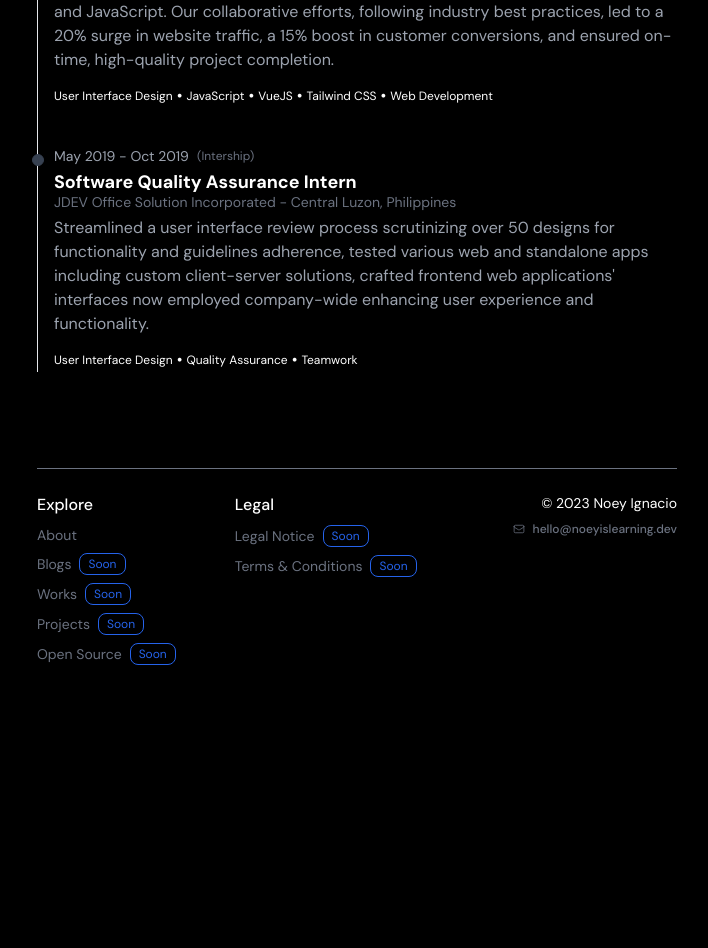
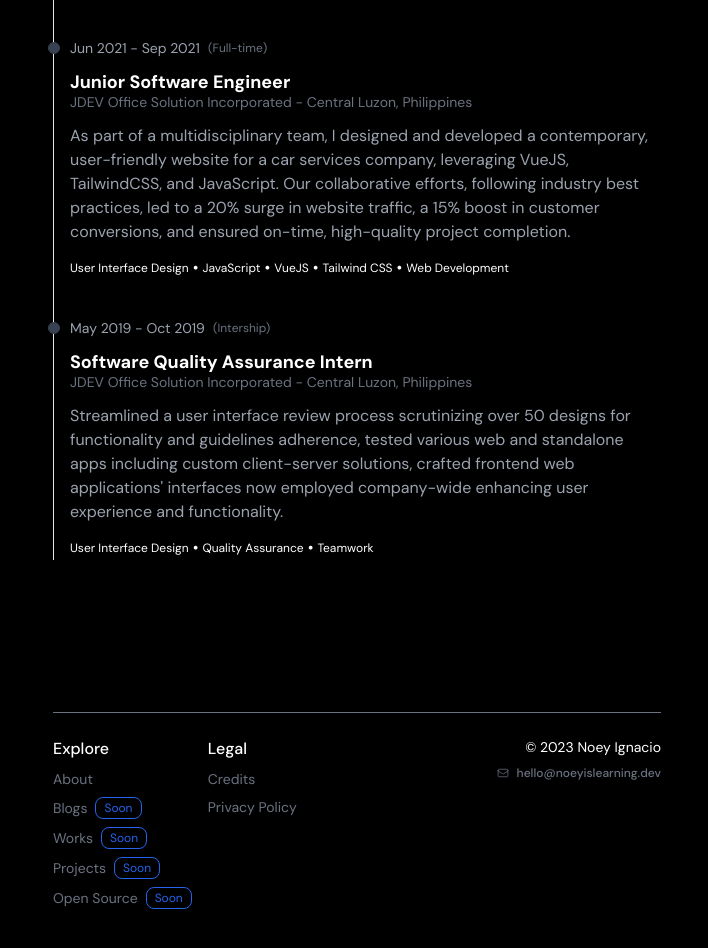
Before and after one commit to noeyislearning/noeyislearning, a Next.js app: page /about in a window 1280 px wide. Shown: the part 1700-2648 px from the top of the page, without its empty margins (283-991 px from the left). Before the commit the page ends 2461 px from the top, so only its background shows below. Built offline with nearby package versions, Linux system fonts and the light colour scheme.

Commit message:
refactor(ui): Fix responsiveness issues

```diff
--- a/app/(site)/page.tsx
+++ b/app/(site)/page.tsx
@@ -8,8 +8,8 @@ import ConnectWithMe from "@/components/layouts/CTA/ConnectWithMe";
 export default function Home() {
   return (
     <>
-      <main className="mt-48 mb-24 max-w-screen-sm mx-auto text-white justify-center">
-        <div className="flex flex-col items-center">
+      <main className="mt-24 lg:mt-48 mb-12 lg:mb-24 max-w-screen-sm mx-auto text-white">
+        <div className="p-4 flex flex-col items-center">
           <Hero />
           <RecentWorks />
           <ConnectWithMe />
--- a/app/about/page.tsx
+++ b/app/about/page.tsx
@@ -16,8 +16,8 @@ export default function AboutPage() {
 
   return (
     <>
-      <main className="mt-48 mb-24 max-w-screen-sm mx-auto text-white">
-        <div className="flex flex-col">
+      <main className="mt-24 lg:mt-48 mb-12 lg:mb-24 max-w-screen-sm mx-auto text-white">
+        <div className="p-4 flex flex-col">
           <IntroductionText />
           <div className="mt-8 flex flex-col">
             <div className="mb-4 text-xl font-bold">Experiences</div>
--- a/assets/data/menu.json
+++ b/assets/data/menu.json
@@ -45,16 +45,16 @@
     "legal": [
       {
         "id": 1,
-        "name": "Legal Notice",
-        "url": "/ln",
-        "isAllowed": false,
+        "name": "Credits",
+        "url": "/credits",
+        "isAllowed": true,
         "status": ""
       },
       {
         "id": 2,
-        "name": "Terms & Conditions",
-        "url": "/tac",
-        "isAllowed": false,
+        "name": "Privacy Policy",
+        "url": "/privacy-policy",
+        "isAllowed": true,
         "status": ""
       }
     ]
--- a/components/common/Texts/ExperienceTimelineText.tsx
+++ b/components/common/Texts/ExperienceTimelineText.tsx
@@ -1,5 +1,5 @@
 "use client";
-import React from "react";
+import React, { Fragment } from "react";
 
 /** Types */
 import type { Exp } from "@/redux/experiences/reducer";
@@ -13,27 +13,27 @@ interface Props {
 export default function ExperienceTimelineText({ exp, last }: Props) {
   return (
     <>
-      <div className="flex flex-col gap-4">
+      <div className="flex flex-col">
         <ol className="relative border-l border-gray-200 dark:border-gray-700">
           <li className={last ? "ml-4 flex flex-col" : "mb-10 ml-4 flex flex-col"}>
-            <div className="absolute w-3 h-3 bg-gray-700 rounded-full mt-1.5 -left-1.5 border border-gray-700"></div>
+            <div className="absolute w-3 h-3 bg-gray-700 rounded-full mt-0.5 -left-1.5 border border-gray-700"></div>
             <div className="flex flex-col gap-1">
               <div className="flex flex-row gap-2 items-center">
                 <time className="text-sm font-normal leading-none text-gray-400">{exp.dates.started} - {exp.dates.ended ? exp.dates.ended : "Present"}</time>
                 <div className="text-xs text-gray-500">({exp.employmentType})</div>
               </div>
-              <div className="flex flex-col">
+              <div className="mt-2 flex flex-col">
                 <h3 className="text-lg font-semibold text-white">{exp.title}</h3>
                 <p className="-mt-1 text-sm text-gray-500">{exp.company} - {exp.location}</p>
               </div>
-              <p className="text-base font-normal text-gray-400">{exp.description}</p>
+              <p className="mt-2 text-base font-normal text-gray-400">{exp.description}</p>
               <div className="mt-2 flex flex-row flex-wrap gap-1 items-center">
-              {exp.skills.map((skill, index) => (
-                <>
-                  <p className="text-xs" key={skill}>{skill}</p>
-                  {index !== exp.skills.length - 1 && <div>•</div>}
-                </>
-              ))}
+                {exp.skills.map((skill, index) => (
+                  <Fragment key={index}>
+                    <p className="text-xs">{skill}</p>
+                    {index !== exp.skills.length - 1 && <div key={`div-${index}`}>•</div>}
+                  </Fragment>
+                ))}
               </div>
             </div>
           </li>
--- a/components/common/Texts/IntroductionText.tsx
+++ b/components/common/Texts/IntroductionText.tsx
@@ -4,10 +4,10 @@ export default function IntroductionText() {
   return (
     <>
       <div className="flex flex-col gap-2">
-        <h1 className="mb-4 text-4xl font-bold">Hello there,</h1>
+        <h1 className="mb-4 text-3xl lg:text-4xl font-bold">Hello there,</h1>
         <div className="flex flex-col gap-4 ">
           <h3 className="text-base">
-            I&apos;m a full-stack developer with a knack for bringing design and functionality together like a symphony. I&apos;m currently fine-tuning my skills at <span className="text-blue-500">Kooest</span>, loving every minute of creating digital masterpieces.
+            I&apos;m a software developer with a knack for bringing design and functionality together like a symphony. I&apos;m currently fine-tuning my skills at <span className="text-blue-500">Kooest</span>, loving every minute of creating digital masterpieces.
           </h3>
           <h3 className="text-base">
             In the past, I&apos;ve turned ideas into reality for <span className="text-blue-500">Holy Angel University</span> and even managed a couple of government sites. The results? Projects that not only look great but work seamlessly too!
--- a/components/layouts/CTA/ConnectWithMe.tsx
+++ b/components/layouts/CTA/ConnectWithMe.tsx
@@ -15,10 +15,10 @@ export default function ConnectWithMe() {
 
   return (
     <>
-      <div className="mt-24 max-w-screen-sm mx-auto text-white justify-center">
+      <div className="mt-24 max-w-screen-sm mx-auto text-white">
         <div className="flex flex-col gap-4 items-start">
-          <p className="text-base text-gray-500">{connectWithMeCTA}</p>
-          <div className="flex flex-row gap-2 items-center">
+          <p className="text-sm lg:text-base text-gray-500">{connectWithMeCTA}</p>
+          <div className="flex flex-row flex-wrap gap-2 items-center">
             {socials.map((social) => (
               <SocialButton key={social.id} social={social} />
             ))}
--- a/components/layouts/Footer/Footer.tsx
+++ b/components/layouts/Footer/Footer.tsx
@@ -19,10 +19,9 @@ export default function Footer() {
 
   return (
     <>
-      <footer className="mb-24 max-w-screen-sm mx-auto text-white justify-center">
+      <footer className="p-4 mb-12 lg:mb-24 max-w-screen-sm mx-auto text-white justify-center">
         <hr className="my-6 border-gray-500 mx-auto" />
-        <div className="flex flex-col">
-          <div className="flex justify-between">
+        <div className="flex flex-col lg:flex-row gap-8 lg:gap-0 justify-between">
           <div className="grid grid-cols-2 gap-4">
 
             {/* Explore Tab */}
@@ -70,8 +69,8 @@ export default function Footer() {
                     </Link>
                   ) : (
                     <div className="cursor-not-allowed">
-                        <div className="flex flex-row gap-2 items-center">
-                          <div className="flex text-sm">
+                      <div className="flex flex-row gap-1 lg:gap-2 items-center">
+                        <div className="flex text-sm whitespace-nowrap">
                           {legal.name}
                         </div>
                         <span className="px-2 py-0.5 text-blue-600 text-xs font-light border border-blue-600 rounded-lg">Soon</span>
@@ -84,8 +83,8 @@ export default function Footer() {
             </div>
 
           </div>
-            <div className="flex">
-              <div className="flex flex-col gap-2 items-end">
+          <div className="mt-8 lg:mt-0 flex self-center lg:self-start">
+            <div className="flex flex-col gap-2 items-center lg:items-end">
               <div className="text-sm">&copy; {currentYear} Noey Ignacio</div>
               <Link href={"mailto:hello@noeyislearning.dev"}>
                 <div className="flex flex-row gap-2 items-center text-gray-500 hover:text-white">
@@ -96,7 +95,6 @@ export default function Footer() {
             </div>
           </div>
         </div>
-        </div>
       </footer>
     </>
   )
--- a/components/layouts/Hero/Hero.tsx
+++ b/components/layouts/Hero/Hero.tsx
@@ -3,11 +3,11 @@ import React from "react";
 export default function Hero() {
   return (
     <>
-      <div className="flex flex-col gap-8 items-center text-center">
-        <h1 className="text-6xl font-bold">
+      <div className="flex flex-col gap-4 lg:gap-8 items-center text-center">
+        <h1 className="text-4xl lg:text-6xl font-bold">
           A software developer driven by his passion and curiosity.
         </h1>
-        <p className="text-base text-gray-500">
+        <p className="text-sm lg:text-base text-gray-500">
           Fuelled by relentless curiosity, a fierce passion for technology, and a wealth of experience earned from my extensive freelancing journey, I &apos;ve honed my skills in a diverse range of tech stacks. I pride myself on crafting comprehensive, bespoke software solutions that seamlessly align with your unique needs.
         </p>
       </div>
--- a/components/layouts/Navbar/Navbar.tsx
+++ b/components/layouts/Navbar/Navbar.tsx
@@ -1,5 +1,8 @@
 "use client";
 import React from "react";
+
+/** Heroicons */
+import { Bars3Icon } from "@heroicons/react/24/outline";
 
 /** Components */
 import Logo from "@/components/common/Logos/Logo";
@@ -10,15 +13,18 @@ export default function Navbar() {
   return (
     <>
       <nav className="fixed w-full z-20 top-0 left-0 bg-black border-b border-slate-600">
-        <div className="p-4 max-w-screen-3xl flex flex-wrap items-center justify-between mx-auto">
+        <div className="p-4 max-w-screen-3xl mx-auto flex flex-wrap items-center justify-between">
           <div className="flex flex-row gap-4 items-baseline">
             <Logo />
-            <div className="flex">
+            <div className="hidden lg:block">
               <ExploreDropdown />
             </div>
           </div>
-          <div className="flex">
+          <div className="hidden lg:block">
             <ContactButton />
+          </div>
+          <div className="block lg:hidden">
+            <Bars3Icon className="w-5 h-5 text-white"/>
           </div>
         </div>
       </nav>
```
Also changed, not shown: components/common/Cards/RecentWorkCard.tsx (+6 -6 lines). Lines whose indentation alone changed are shown as unchanged.
